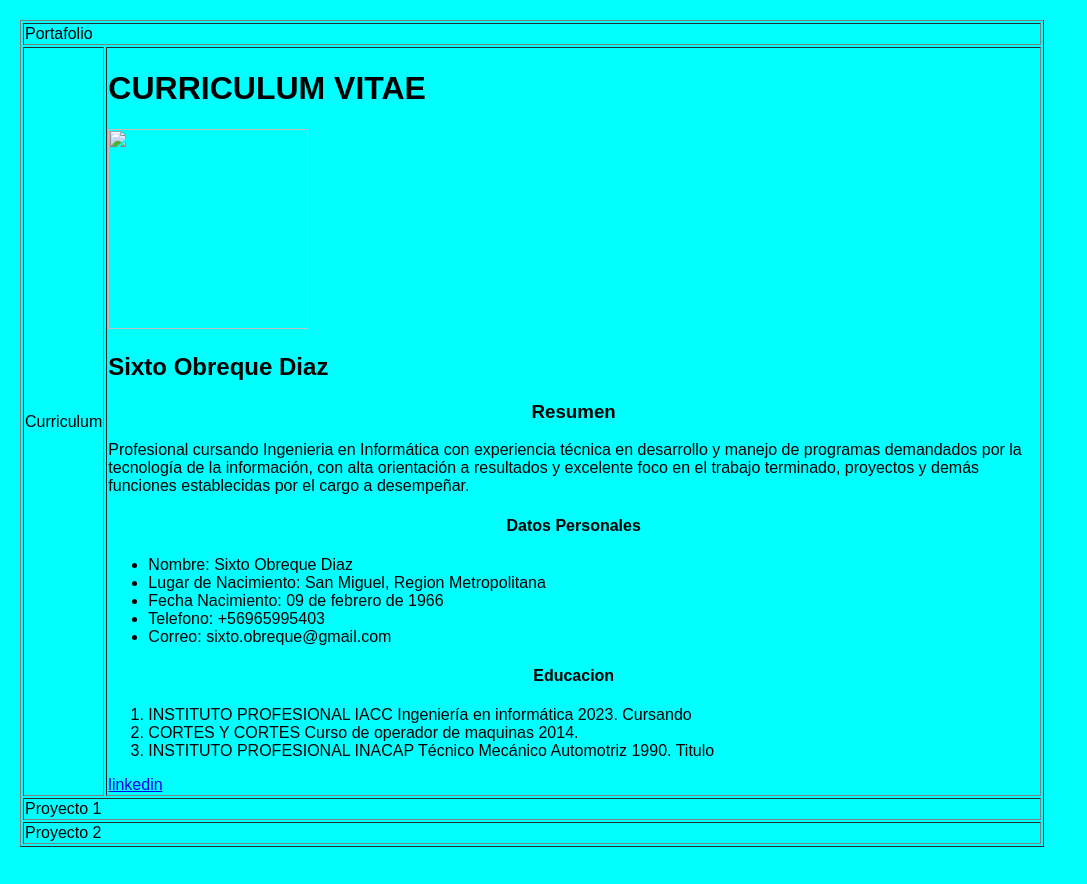
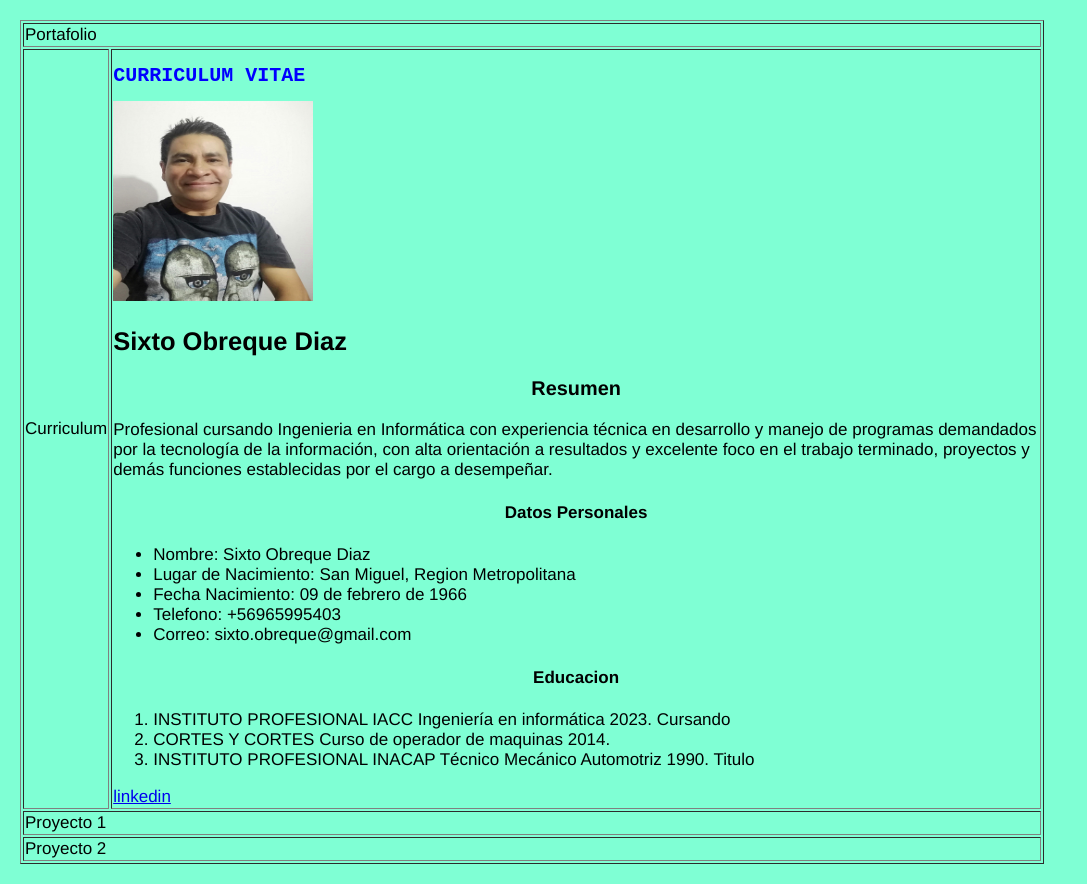
Before and after one commit to Sixto69/Proyecto2.io, a plain HTML site: page portafolio.html in a window 1280 px wide. Shown: the whole page, without its empty margins (0-1087 px from the left). Drawn offline with Linux system fonts and the light colour scheme.

Commit message:
ordenamiento de carpetas y archivos

```diff
--- /dev/null
+++ b/assets/css/style1.css
@@ -0,0 +1,27 @@
+body {
+    background-color: aquamarine;
+    font-family: 'Franklin Gothic Medium', 'Arial Narrow', Arial, sans-serif;
+    font-size: 17px;
+    font-weight: lighter;
+}
+
+h1 {
+    font-family: 'Courier New', Courier, monospace;
+    color: blue;
+    font-size: 20px;
+    font-weight: 600;
+}
+
+.card-white {
+    background-color: white;
+    padding: 40px;
+    box-shadow: 0px 10px 30px(0 0 0 / 10%);
+    border-radius: 40px;
+    margin: 20px 0px;
+    text-align: center;
+}
+
+.container {
+    width: 500px;
+    margin: auto;
+}
--- a/portafolio.html
+++ b/portafolio.html
@@ -4,7 +4,8 @@
 <head>
     <meta charset="UTF-8">
     <meta name="viewport" content="width=device-width, initial-scale=1.0">
-    <link rel="stylesheet" href="style.css">
+    <link rel="stylesheet" href="assets/css/style.css">
+    <link rel="stylesheet" href="assets/css/style1.css">
     <link rel="icon" href="asset/imagen/faviconicon.png" type="imagen/x-icon">
     <title>CURRICULUM VITAE</title>
 
@@ -22,7 +23,7 @@
                 <td>Curriculum</td>
                 <td>
                     <h1>CURRICULUM VITAE</h1>
-                    <img src="img/IMG_20210326_164840.jpg" width="200" height="200" alt="">
+                    <img src="assets/img/IMG_20210326_164840.jpg" width="200" height="200" alt="">
                     <h2>Sixto Obreque Diaz</h2>
                     <h3>Resumen</h3>
 
--- a/style1.css
+++ /dev/null
@@ -1,27 +0,0 @@
-body {
-    background-color: aquamarine;
-    font-family: 'Franklin Gothic Medium', 'Arial Narrow', Arial, sans-serif;
-    font-size: 17px;
-    font-weight: lighter;
-}
-
-h1 {
-    font-family: 'Courier New', Courier, monospace;
-    color: blue;
-    font-size: 20px;
-    font-weight: 600;
-}
-
-.card-white {
-    background-color: white;
-    padding: 40px;
-    box-shadow: 0px 10px 30px(0 0 0 / 10%);
-    border-radius: 40px;
-    margin: 20px 0px;
-    text-align: center;
-}
-
-.container {
-    width: 500px;
-    margin: auto;
-}
```
Also changed, not shown: index.html (+3 -2 lines), assets/css/style.css (renamed from style.css), assets/img/14014044-1.webp (renamed from 14014044-1.webp), assets/img/CONCEPTOS_BÁSICOS_DE_LA_INFORMÁTICA.jpg (renamed from CONCEPTOS_BÁSICOS_DE_LA_INFORMÁTICA.jpg), assets/img/IMG_20210326_164840.jpg (renamed from IMG_20210326_164840.jpg), assets/img/card-2.jpg (renamed from card-2.jpg), assets/img/img1.jpg (renamed from img1.jpg).
